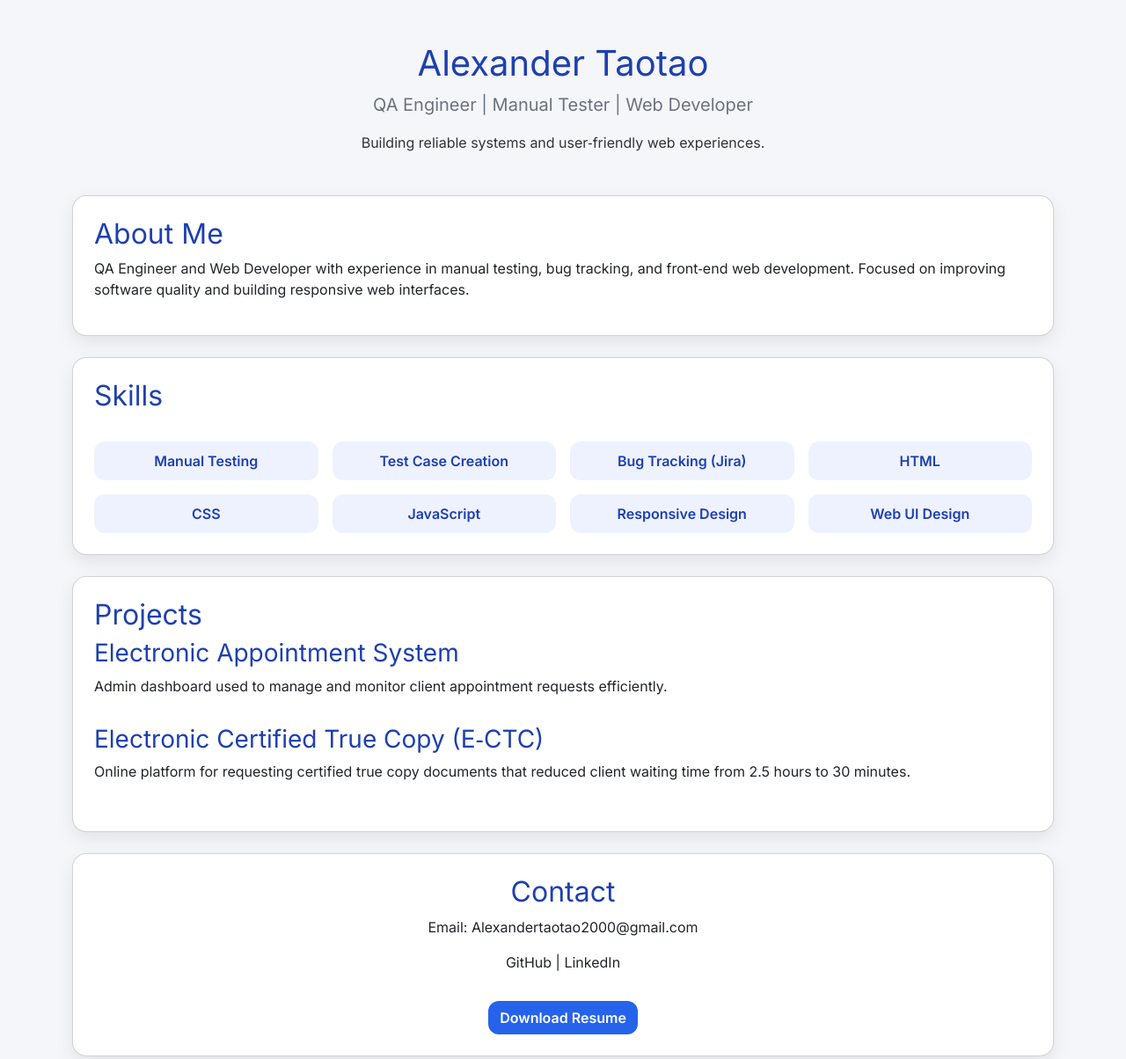
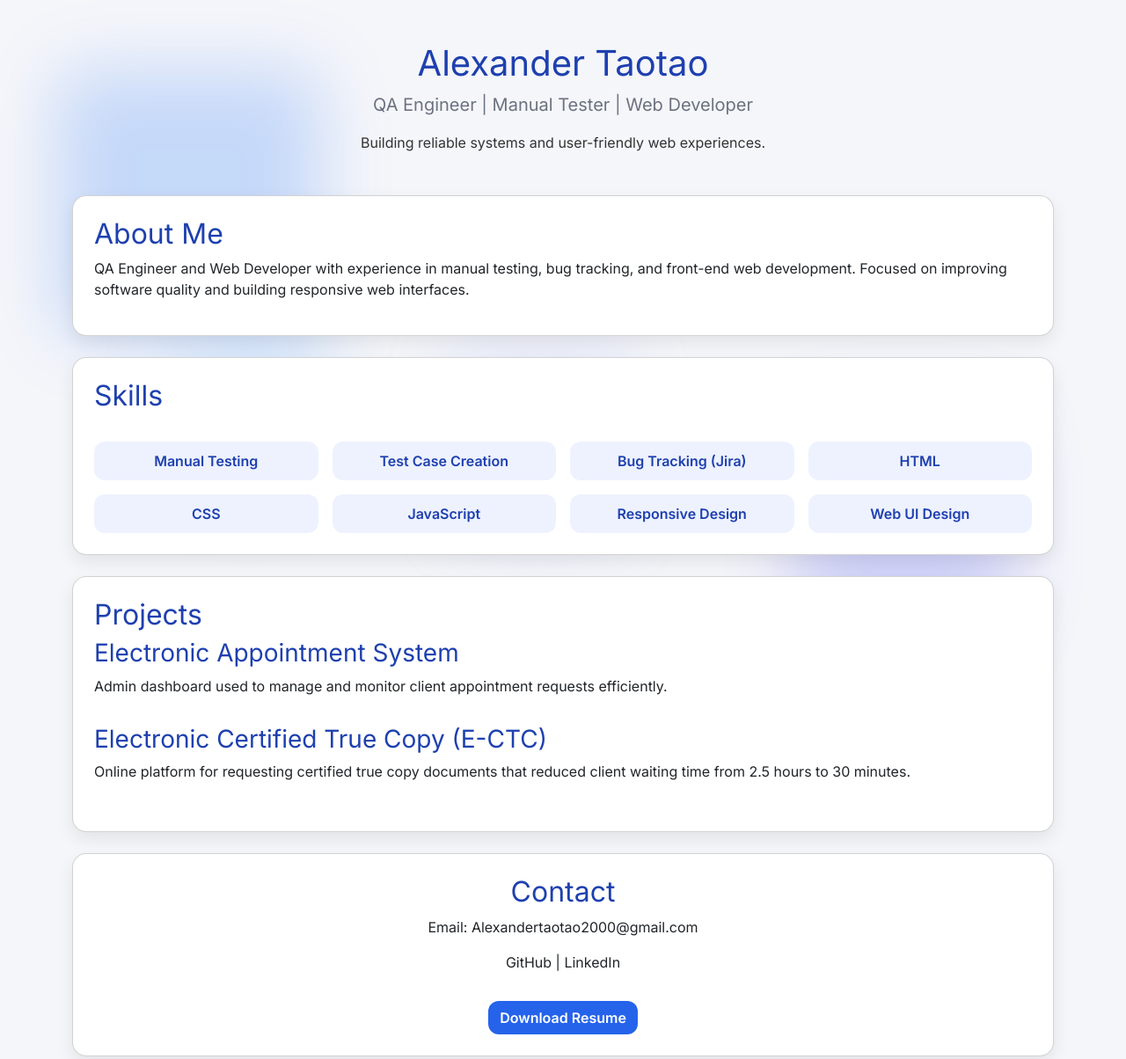
Before and after one commit to Redbatz0010/AlexWeb, a plain HTML site: page index.html in a window 1280 px wide. Shown: the top 1204 px of the page at 88% size. Drawn offline with nearby package versions, Linux system fonts and the light colour scheme.

Commit message:
Update index.html

```diff
--- a/index.html
+++ b/index.html
@@ -12,29 +12,242 @@
 <link href="https://fonts.googleapis.com/css2?family=Inter:wght@400;600;700&display=swap" rel="stylesheet">
 
 <style>
-body {
-    font-family: 'Inter', Arial, sans-serif;
-    background: #f5f6fa;
-    color: #333;
+
+body{
+    font-family:'Inter', Arial, sans-serif;
+    background:#f5f6fa;
+    color:#333;
+    position:relative;
 }
 
-h1, h2, h3 {
-    color: #1e40af;
+/* Background Aesthetic Design */
+
+.background-design{
+    position:fixed;
+    top:0;
+    left:0;
+    width:100%;
+    height:100%;
+    overflow:hidden;
+    z-index:-1;
 }
 
-.subtitle {
-    color: #6b7280;
+.shape{
+    position:absolute;
+    border-radius:20px;
+    opacity:0.25;
+    filter:blur(40px);
 }
 
-.card {
-    border-radius: 16px;
-    box-shadow: 0 8px 20px rgba(0,0,0,0.08);
-    transition: transform 0.3s ease, box-shadow 0.3s ease;
+.shape1{
+    width:300px;
+    height:300px;
+    background:#3b82f6;
+    top:10%;
+    left:5%;
 }
 
-.card:hover {
-    transform: translateY(-5px);
-    box-shadow: 0 12px 25px rgba(0,0,0,0.12);
+.shape2{
+    width:250px;
+    height:250px;
+    background:#6366f1;
+    bottom:10%;
+    right:10%;
+}
+
+.shape3{
+    width:200px;
+    height:200px;
+    background:#a5b4fc;
+    top:50%;
+    left:40%;
+}
+
+.shape4{
+    width:180px;
+    height:180px;
+    background:#93c5fd;
+    bottom:30%;
+    left:15%;
+}
+
+/* Typography */
+
+h1,h2,h3{
+    color:#1e40af;
+}
+
+.subtitle{
+    color:#6b7280;
+}
+
+/* Cards */
+
+.card{
+    border-radius:16px;
+    box-shadow:0 8px 20px rgba(0,0,0,0.08);
+    transition:transform .3s ease, box-shadow .3s ease;
+}
+
+.card:hover{
+    transform:translateY(-5px);
+    box-shadow:0 12px 25px rgba(0,0,0,0.12);
+}
+
+/* Skills */
+
+.skill{
+    background:#eef2ff;
+    color:#1e40af;
+    font-weight:600;
+    padding:10px 15px;
+    border-radius:12px;
+    text-align:center;
+    transition:background .3s ease;
+}
+
+.skill:hover{
+    background:#c7d2fe;
+}
+
+/* Button */
+
+.btn-custom{
+    background:#2563eb;
+    color:white;
+    font-weight:600;
+    border-radius:12px;
+    transition:background .3s ease, transform .2s ease;
+}
+
+.btn-custom:hover{
+    background:#1d4ed8;
+    transform:translateY(-2px);
+}
+
+</style>
+</head>
+
+<body>
+
+<!-- Background Shapes -->
+<div class="background-design">
+<div class="shape shape1"></div>
+<div class="shape shape2"></div>
+<div class="shape shape3"></div>
+<div class="shape shape4"></div>
+</div>
+
+<div class="container py-5">
+
+<!-- Header -->
+
+<div class="text-center mb-5">
+<h1>Alexander Taotao</h1>
+<p class="subtitle fs-5">QA Engineer | Manual Tester | Web Developer</p>
+<p>Building reliable systems and user-friendly web experiences.</p>
+</div>
+
+<!-- About -->
+
+<div class="card mb-4 p-4">
+<h2>About Me</h2>
+<p>
+QA Engineer and Web Developer with experience in manual testing, bug tracking,
+and front-end web development. Focused on improving software quality and
+building responsive web interfaces.
+</p>
+</div>
+
+<!-- Skills -->
+
+<div class="card mb-4 p-4">
+<h2>Skills</h2>
+
+<div class="row g-3 mt-2">
+
+<div class="col-6 col-md-3">
+<div class="skill">Manual Testing</div>
+</div>
+
+<div class="col-6 col-md-3">
+<div class="skill">Test Case Creation</div>
+</div>
+
+<div class="col-6 col-md-3">
+<div class="skill">Bug Tracking (Jira)</div>
+</div>
+
+<div class="col-6 col-md-3">
+<div class="skill">HTML</div>
+</div>
+
+<div class="col-6 col-md-3">
+<div class="skill">CSS</div>
+</div>
+
+<div class="col-6 col-md-3">
+<div class="skill">JavaScript</div>
+</div>
+
+<div class="col-6 col-md-3">
+<div class="skill">Responsive Design</div>
+</div>
+
+<div class="col-6 col-md-3">
+<div class="skill">Web UI Design</div>
+</div>
+
+</div>
+</div>
+
+<!-- Projects -->
+
+<div class="card mb-4 p-4">
+
+<h2>Projects</h2>
+
+<div class="mb-3">
+<h3>Electronic Appointment System</h3>
+<p>
+Admin dashboard used to manage and monitor client appointment
+requests efficiently.
+</p>
+</div>
+
+<div class="mb-3">
+<h3>Electronic Certified True Copy (E-CTC)</h3>
+<p>
+Online platform for requesting certified true copy documents
+that reduced client waiting time from 2.5 hours to 30 minutes.
+</p>
+</div>
+
+</div>
+
+<!-- Contact -->
+
+<div class="card p-4 text-center">
+
+<h2>Contact</h2>
+
+<p>Email: Alexandertaotao2000@gmail.com</p>
+<p>GitHub | LinkedIn</p>
+
+<a href="https://getshared.com/d/iCkLrspH" download>
+<button class="btn btn-custom mt-3">Download Resume</button>
+</a>
+
+</div>
+
+</div>
+
+<!-- Bootstrap JS -->
+
+<script src="https://cdn.jsdelivr.net/npm/bootstrap@5.3.2/dist/js/bootstrap.bundle.min.js"></script>
+
+</body>
+</html>    box-shadow: 0 12px 25px rgba(0,0,0,0.12);
 }
 
 .skill {
```
